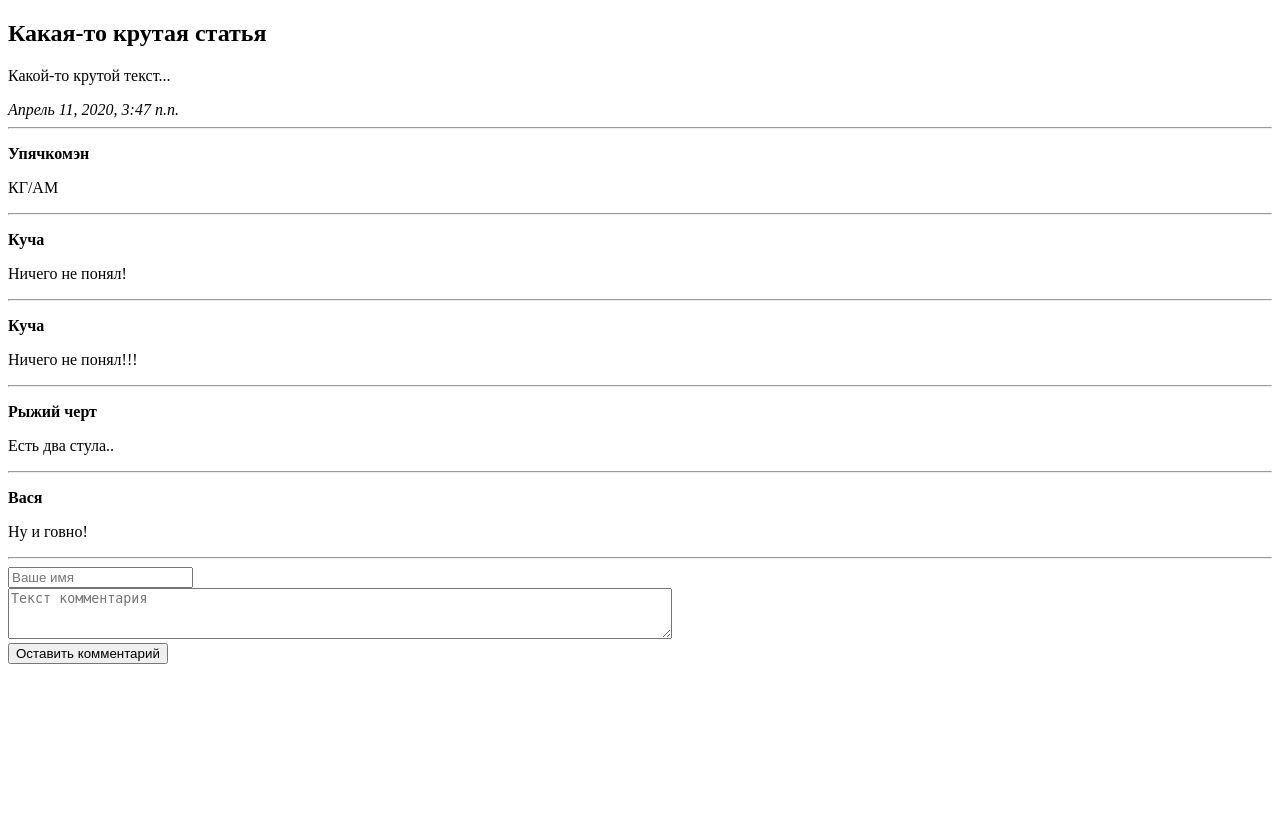
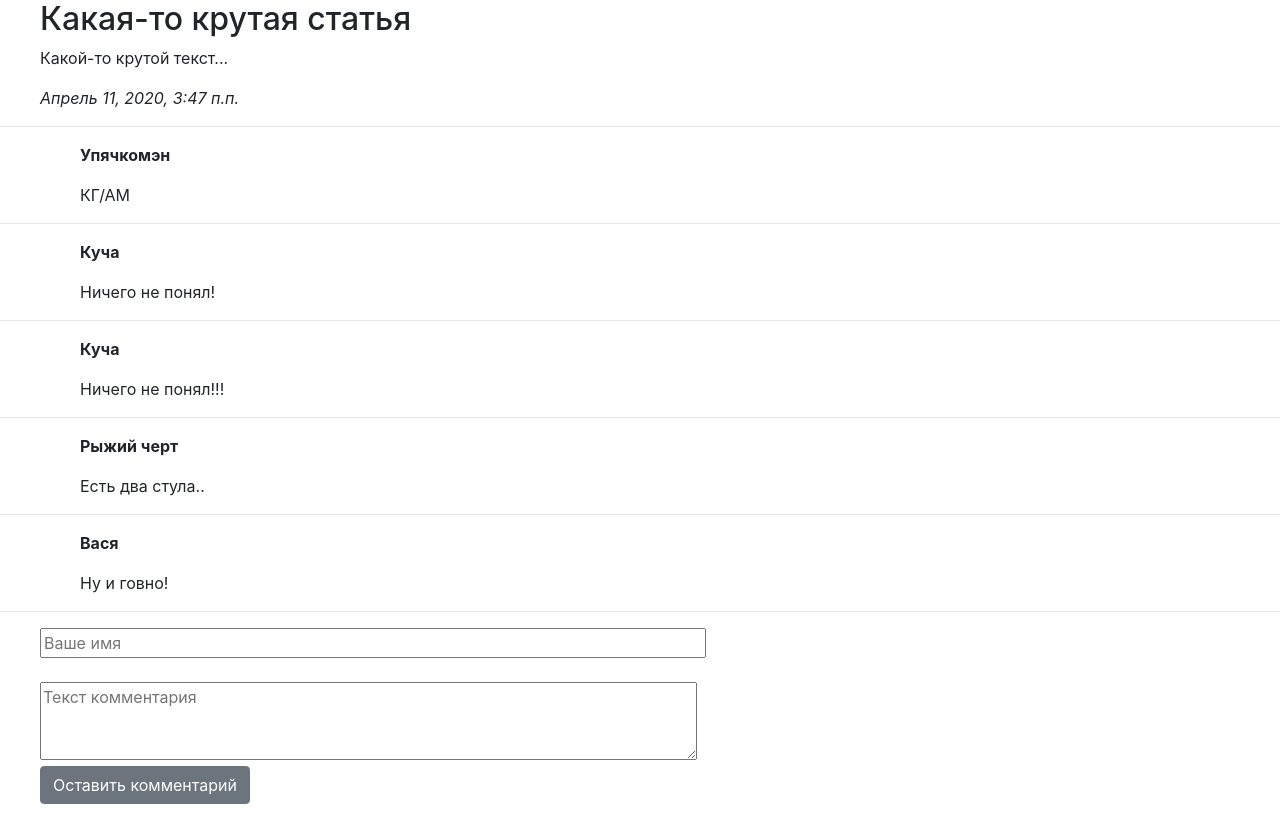
Before and after one commit to NAS371/django-articles-site, a Django app: page /articles/1/ in a window 1280 px wide. Before the commit the page ends 664 px from the top, so only its background shows below. Run offline with Django 3.2, Linux system fonts and the light colour scheme; data comes from the database, SQL or seed files in the repository; some libraries are stand-ins or nearby versions.

Commit message:
html изменены

```diff
--- a/myfirst/myfirst/templates/articles/detail.html
+++ b/myfirst/myfirst/templates/articles/detail.html
@@ -3,11 +3,11 @@
 {% block title %}{{article.article_title}}{% endblock %}
 
 {% block content %}
-<h2>{{article.article_title}}</h2>
+<h2 style="margin-left:40px">{{article.article_title}}</h2>
 
-<p>{{article.article_text}}</p>
+<p style="margin-left:40px">{{article.article_text}}</p>
 
-<em>{{article.pub_date}}</em>
+<em style="margin-left:40px">{{article.pub_date}}</em>
 
 
 
@@ -17,14 +17,14 @@
 
     {% for c in latest_comments_list %}
         <p>
-            <strong>{{c.author_name}}</strong>
-            <p>{{c.comment_text}}</p>
+            <strong style="margin-left:80px">{{c.author_name}}</strong>
+            <p style="margin-left:80px">{{c.comment_text}}</p>
         </p>
         <hr>
     {% endfor %}
 
 {% else  %}
-Комментарии не найдены. Станьте первым!
+<p style="margin-left:40px">Комментарии не найдены. Станьте первым!</p>
 {% endif %}
 
 
@@ -34,11 +34,11 @@
 
     {% csrf_token %}
 
-    <input type="text" required placeholder="Ваше имя" name="name"><br>
-    <textarea name="text" required placeholder="Текст комментария" cols="80" rows="3"></textarea><br>
+    <input style="margin-left:40px"  type="text" required placeholder="Ваше имя" name="name" size="60" maxlength="50"><br><br>
+    <textarea style="margin-left:40px"  name="text" required placeholder="Текст комментария" cols="62" rows="3" maxlength="200"></textarea><br>
 
-    <button type="submit">Оставить комментарий</button>
+    <button style="margin-left:40px" class="btn btn-secondary" type="submit">Оставить комментарий</button>
 
-</form>
+</form><br>
 
 {% endblock %}
--- a/myfirst/myfirst/templates/base.html
+++ b/myfirst/myfirst/templates/base.html
@@ -4,8 +4,12 @@
     <meta charset="UTF-8">
     <title>{% block title %}Мой сайт{% endblock %}</title>
 </head>
+
+<!--Bootstrap-->
+<link rel="stylesheet" href="https://stackpath.bootstrapcdn.com/bootstrap/4.4.1/css/bootstrap.min.css" integrity="sha384-Vkoo8x4CGsO3+Hhxv8T/Q5PaXtkKtu6ug5TOeNV6gBiFeWPGFN9MuhOf23Q9Ifjh" crossorigin="anonymous">
+
+
 <body>
-
 
     {% block content %}Мой сайт{% endblock %}
 
--- a/myfirst/myfirst/urls.py
+++ b/myfirst/myfirst/urls.py
@@ -17,6 +17,7 @@ from django.contrib import admin
 from django.urls import path, include
 
 urlpatterns = [
+    path('', include('articles.urls')),
     path('articles/', include('articles.urls')),
     path('grappelli/', include('grappelli.urls')), # grappelli URLS
     path('admin/', admin.site.urls),
```
Also changed, not shown: myfirst/myfirst/Apps/articles/views.py (+7 -6 lines).
